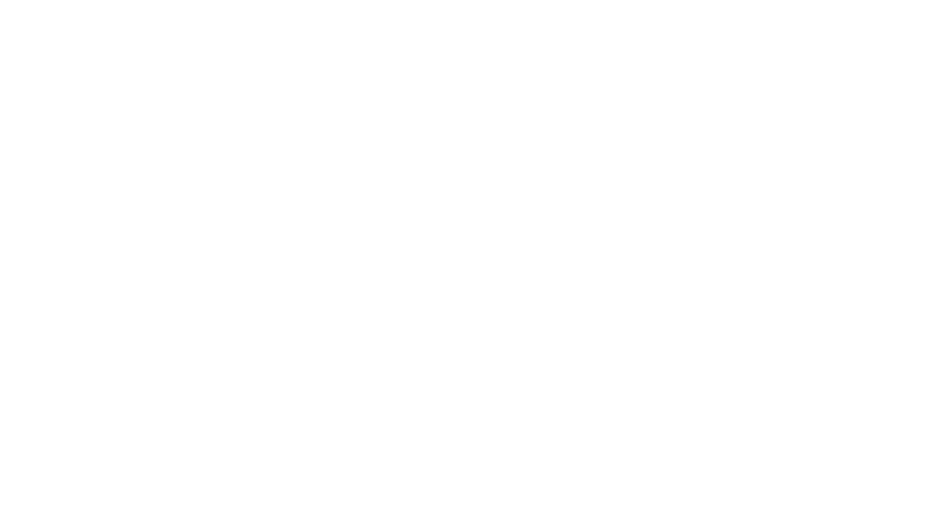
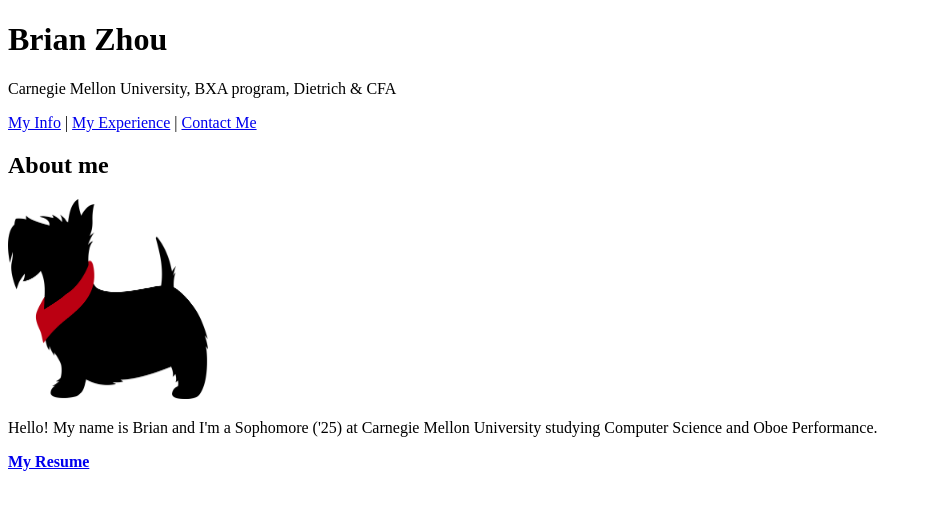
Before and after one commit to bzhou1/67-250, a plain HTML site: page brianz-lab1/index.html in a window 1280 px wide. Shown: the whole page, without its empty margins (0-932 px from the left). Drawn offline with Linux system fonts and the light colour scheme.

Commit message:
progress

```diff
--- a/brianz-lab1/index.html
+++ b/brianz-lab1/index.html
@@ -1,4 +1,35 @@
 <!DOCTYPE html>
 <html lang="en">
+    <head>
+        <meta charset="utf-8" />
+        <meta name="author" content="Brian Zhou">
+        <meta name="keywords" content="Carnegie Mellon University, Information Systems">
+        <meta name="description" content="Brian Zhou professional website">
 
+        <title>Website of Brian Zhou</title>
+    </head>
+    <body>
+
+        <header>
+            <h1>Brian Zhou</h1>
+            <p>Carnegie Mellon University, BXA program, Dietrich & CFA</p>
+        </header>
+
+        <nav>
+            <a href="index.html">My Info</a> |
+            <a href="experience.html">My Experience</a> |
+            <a href="contact-info.html">Contact Me</a>
+        </nav>
+
+        <div id="content">
+            <h2>About me</h2>
+            <img src="images/scotty.png" alt="Photo of Brian Zhou" width="200" height="200">
+            <div id="bio">
+                <p>Hello! My name is Brian and I'm a Sophomore ('25) at Carnegie Mellon University studying Computer Science and Oboe Performance.
+                    </p>
+                <a href="resume.pdf" target="_blank"><strong>My Resume</strong></a>
+            </div>
+
+        </div>
+    </body>
 </html>
```
Also changed, not shown: brianz-lab1/images/scotty.png (added), 2 other files.
